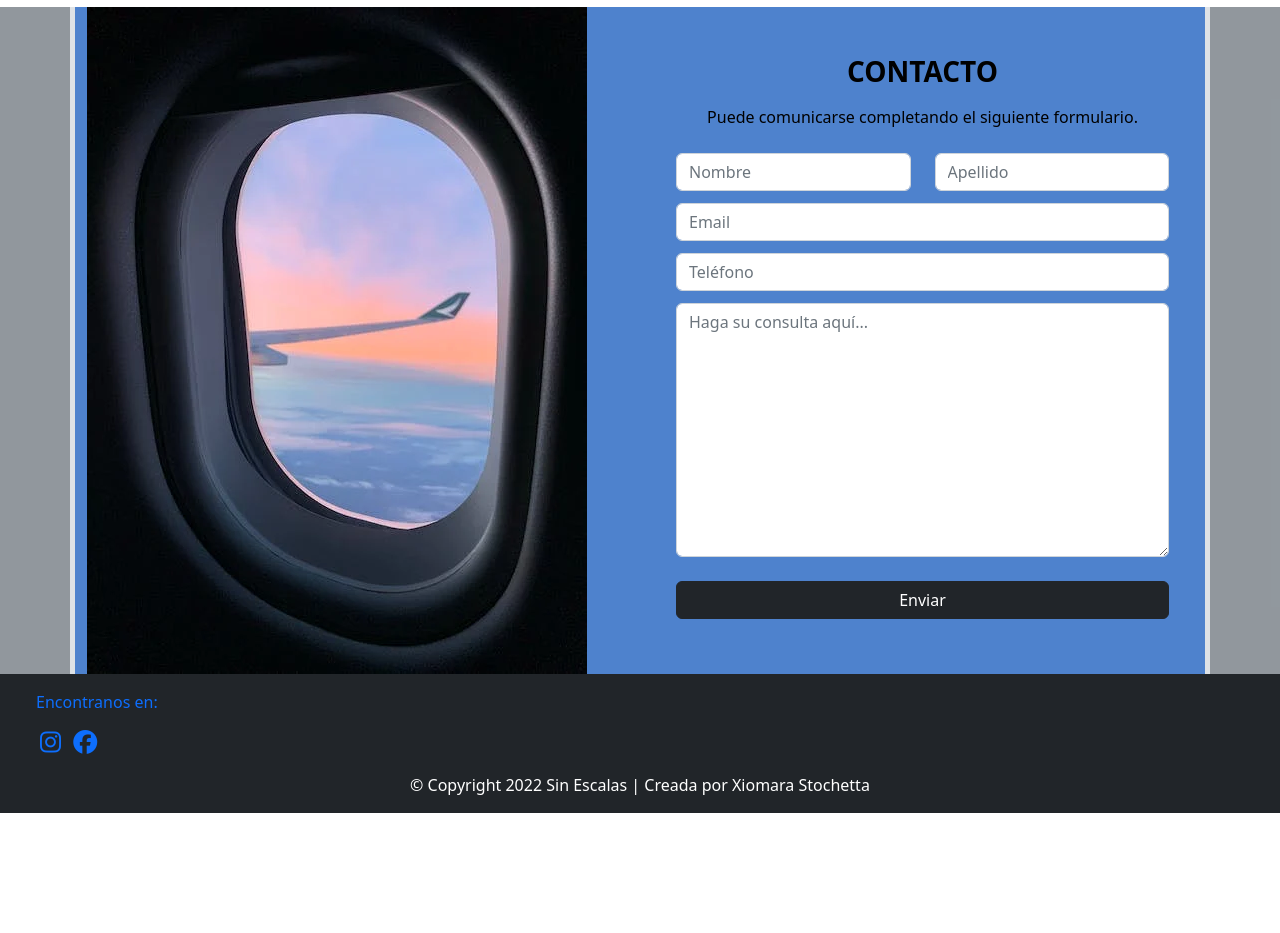
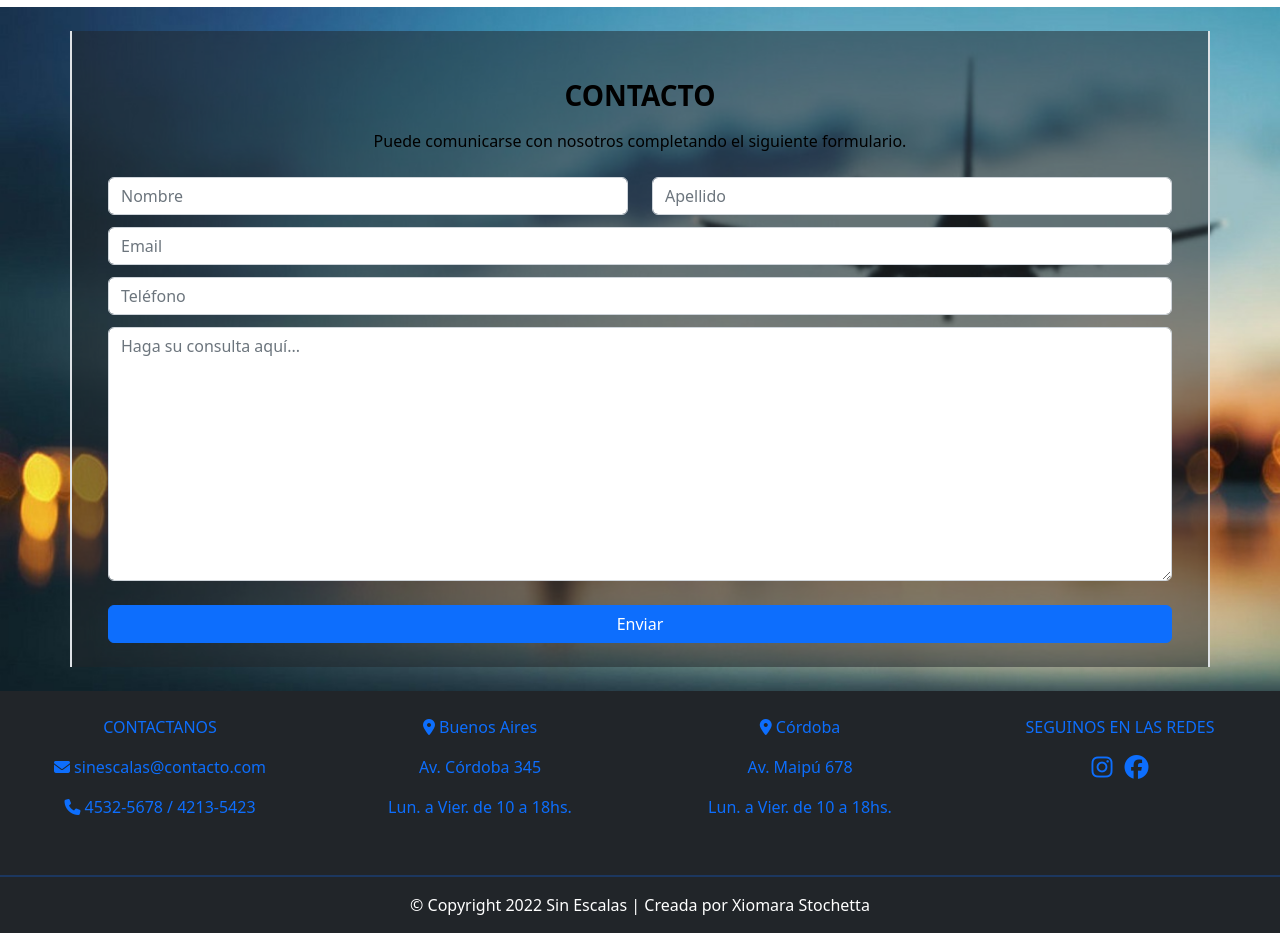
Before and after one commit to Xiomastoche/pfutn_XiomaraStochetta, a plain HTML site: page index.html in a window 1280 px wide. Shown: the part 1680-2613 px from the top of the page. Before the commit the page ends 2493 px from the top, so only its background shows below. Drawn offline with nearby package versions, Linux system fonts and the light colour scheme.

Commit message:
arreglos finales

```diff
--- a/index.html
+++ b/index.html
@@ -135,18 +135,16 @@
                 </div>
             </div>
         </section>
-        <section class="fourth_section bg-secondary bg-opacity-75">
+        <section class="fourth_section bg-secondary bg-opacity-75 p-4"  style="background:url(./imgs/fondocont.jpg); background-repeat: no-repeat; background-size: cover;">
             <div class="container">
-                <div class="row bg-primary bg-opacity-50 border-start border-end border-5">
-                    <div class="col-md-6 text-start">
-                        <img src="./imgs/imgventana.webp" class="img-fluid" width="500px" alt="">
-                    </div>
-                    <div class="col-md-6 pt-4 text-center text-black">
+                <div class="row bg-dark bg-opacity-50 border-start border-end border-2">
+
+                    <div class="col-md-12 pt-4 text-center text-black">
                         <div class="form">
                           <form action="" class="row px-4">
                             <div class="col-md-12 pb-2">
                                 <h2 id="contacto" class="title fs-3 fw-bold pt-4">CONTACTO</h2>
-                                <p class="text pt-2">Puede comunicarse completando el siguiente formulario. </p>
+                                <p class="text pt-2">Puede comunicarse con nosotros completando el siguiente formulario. </p>
                             </div>
                             <div class="col-md-6 mb-1">
                               <input type="text" class="form-control mb-2" placeholder="Nombre" aria-label="Nombre">
@@ -164,29 +162,46 @@
                               <textarea class="form-control mb-2" placeholder="Haga su consulta aquí..." aria-label="Haga su consulta aquí" cols="30" rows="10"></textarea>
                             </div>
                             <div class="col-md-12 mb-4">
-                                <button type="button" class="btn btn-dark w-100 ">Enviar</button>
+                                <button type="button" class="btn btn-primary w-100 ">Enviar</button>
                             </div>
                           </form>
                         </div>
                     </div>
+                </div>
             </div>
         </section>
 
     </main>
 
-    <footer class="footer pt-3 bg-dark text-primary">
-        <div class="footer_items">
+    <footer class="footer pt-4 bg-dark text-primary">
+        <div class="footer_items text-sm-center">
             <div class="container-fluid">
-                <div class="row text-start px-4">
-                    <div class="col">
-                        <p class="footer_text">Encontranos en:</p>
+                <div class="row mb-4">
+                    <div class="col-md-3 pb-sm-2">
+                        <p>CONTACTANOS</p>
+                        <p ><i class="fa-solid fa-envelope"></i> sinescalas@contacto.com</p>
+                        <p></p><i class="fa-solid fa-phone"></i> 4532-5678 / 4213-5423</p>
+                    </div>
+                    <div class="col-md-3 pb-sm-2">
+                        <p><i class="fa-sharp fa-solid fa-location-dot"></i> Buenos Aires</p>
+                        <p>Av. Córdoba 345</p>
+                        <p>Lun. a Vier. de 10 a 18hs.</p>
+                    </div>
+                    <div class="col-md-3 pb-sm-3">
+                        <p><i class="fa-sharp fa-solid fa-location-dot"></i> Córdoba</p>
+                        <p>Av. Maipú 678</p>
+                        <p>Lun. a Vier. de 10 a 18hs.</p>
+                    </div>
+                    <div class="col-md-3">
+                        <p>SEGUINOS EN LAS REDES</p>
                         <a href="#"><i class="fa-brands fa-instagram fs-4 px-1"></i></a>
                         <a href="#"><i class="fa-brands fa-facebook fs-4 px-1"></i></a>
                     </div>
                 </div>
             </div>
         </div>
-        <div class="footer_copyright text-center pt-3">
+        <div class="footer_copyright text-center">
+            <hr class="border border-primary border-1">
             <div class="container">
                 <div class="row text-white">
                     <div class="col">
```
Also changed, not shown: imgs/fondocont.jpg (added).
